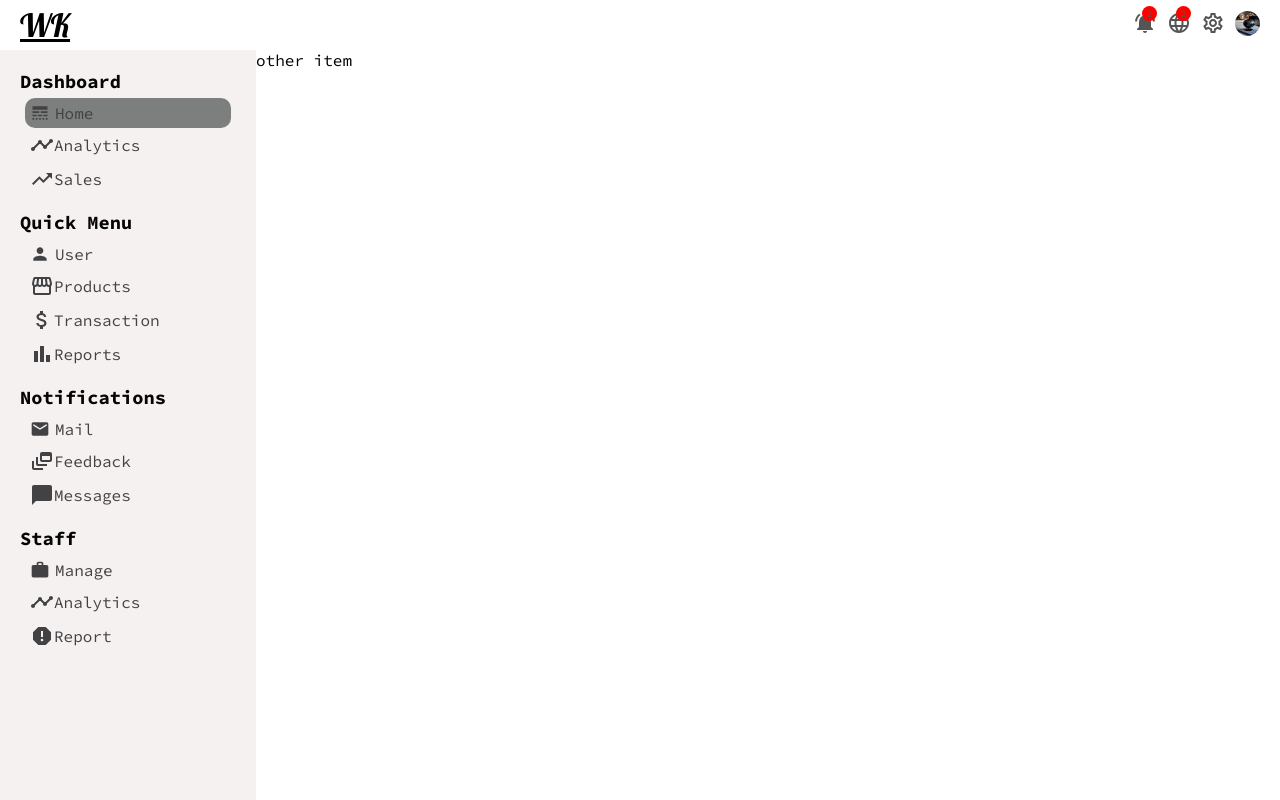
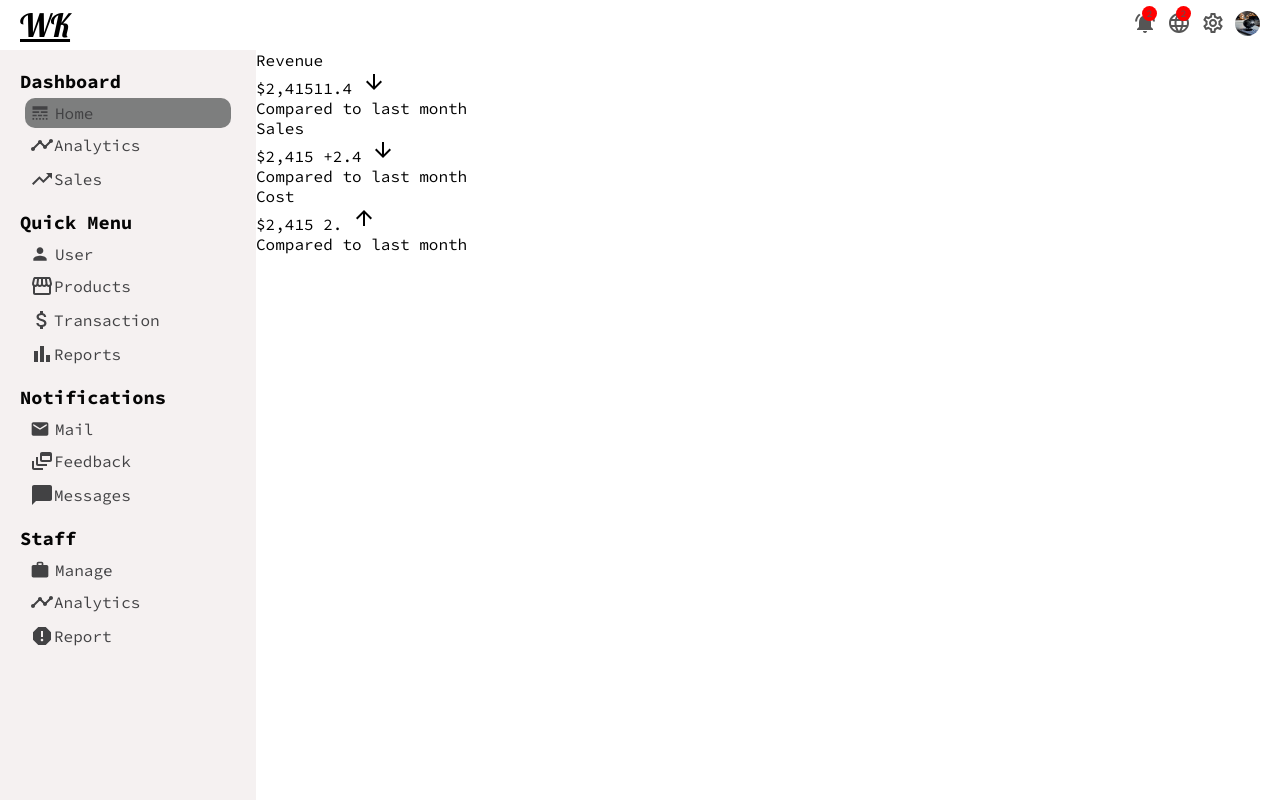
Before and after one commit to akuutsang/admin-dashboard, a React (Create React App) app in the folder my-app/: page / in a window 1280 px wide. Built offline with nearby package versions, Linux system fonts and the light colour scheme; a web font is replaced by a local one.

Commit message:
add home items

```diff
--- a/my-app/src/App.js
+++ b/my-app/src/App.js
@@ -1,5 +1,6 @@
 import Sidebar from "./components/sidebar/Sidebar"
 import Topbar from "./components/TopBar";
+import Home from "./pages/home/Home"
 import "./app.css"
 function App() {
   return (
@@ -7,11 +8,8 @@ function App() {
       <Topbar/>
       <div className="container">
         <Sidebar/>
-        <div className="others">other item</div>
+        <Home/>
       </div>
-
-
-
     </div>
   );
 }
--- a/my-app/src/app.css
+++ b/my-app/src/app.css
@@ -1,7 +1,3 @@
 .container{
     display: flex;
 }
-
-.others{
-    flex: 4;
-}
--- /dev/null
+++ b/my-app/src/components/featuredinfo/Featuredinfo.jsx
@@ -0,0 +1,36 @@
+import "./featuredinfo.css"
+import { ArrowDownward, ArrowUpward } from '@mui/icons-material';
+
+
+export default function Featuredinfo() {
+  return (
+    <div className="featured">
+      <div className="featuredItem">
+        <span className="featuredTitled">Revenue</span>
+        <div className="featuredMoneyContainer">
+          <span className="featuredMoney">$2,415</span>
+          <span className="featuredMoneyRate">11.4 <ArrowDownward/></span>
+        </div>
+        <span className="featuredSubTitle">Compared to last month</span>
+      </div>
+      <div className="featuredItem">
+        <span className="featuredTitled">Sales</span>
+        <div className="featuredMoneyContainer">
+          <span className="featuredMoney">$2,415</span>
+          <span className="featuredMoneyRate"> +2.4 <ArrowDownward/></span>
+        </div>
+        <span className="featuredSubTitle">Compared to last month</span>
+      </div>
+      <div className="featuredItem">
+        <span className="featuredTitled">Cost</span>
+        <div className="featuredMoneyContainer">
+          <span className="featuredMoney">$2,415</span>
+          <span className="featuredMoneyRate"> 2. <ArrowUpward/></span>
+        </div>
+        <span className="featuredSubTitle">Compared to last month</span>
+      </div>
+    </div>
+
+
+  )
+}
--- /dev/null
+++ b/my-app/src/pages/home/Home.jsx
@@ -0,0 +1,10 @@
+import Featuredinfo from '../../components/featuredinfo/Featuredinfo'
+import './home.css'
+
+export default function Home() {
+  return (
+    <div className='home'>
+        <Featuredinfo />
+        </div>
+  )
+}
--- /dev/null
+++ b/my-app/src/pages/home/home.css
@@ -0,0 +1,3 @@
+.home{
+    flex: 4;
+}
```
Also changed, not shown: my-app/src/components/featuredinfo/featuredinfo.css (added).
